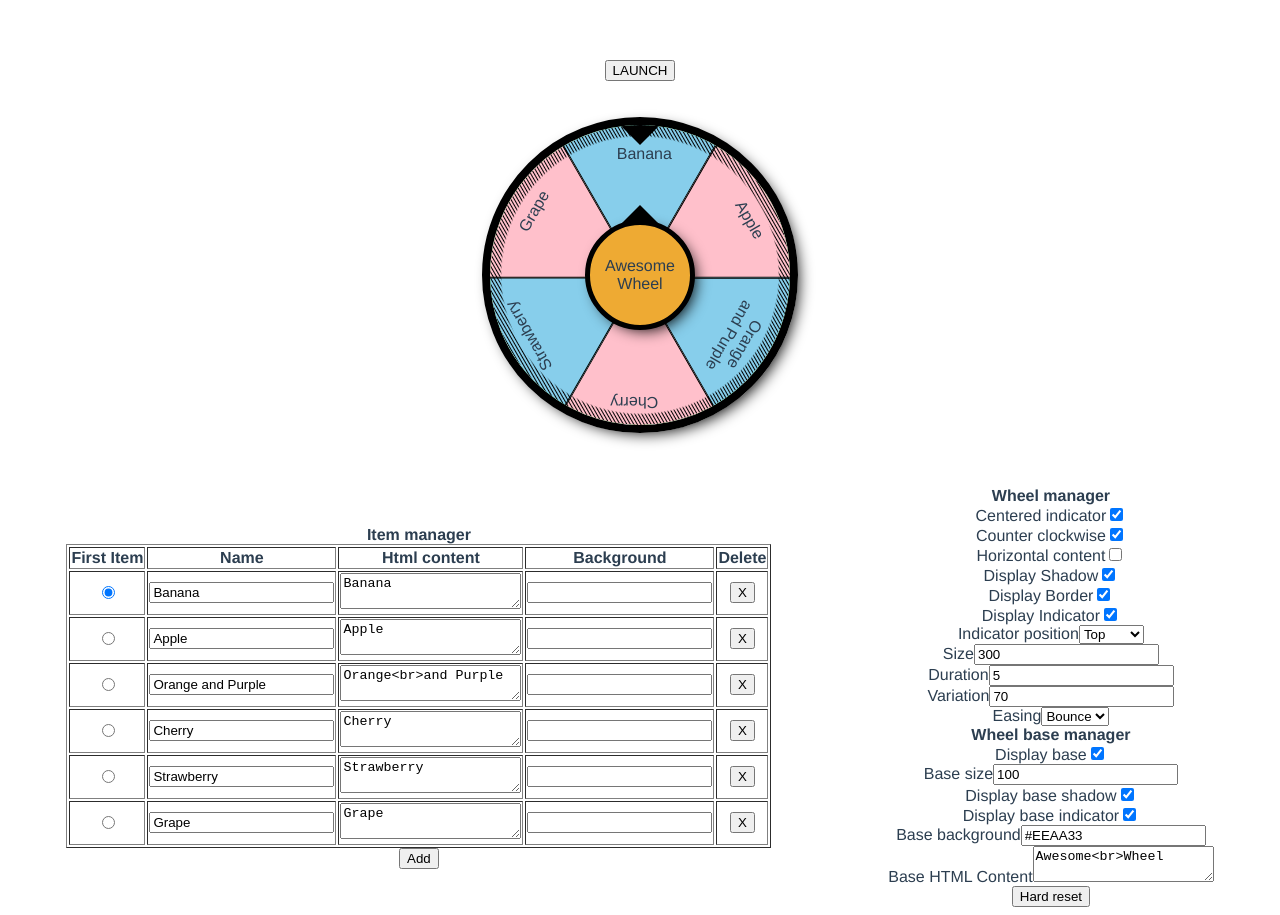
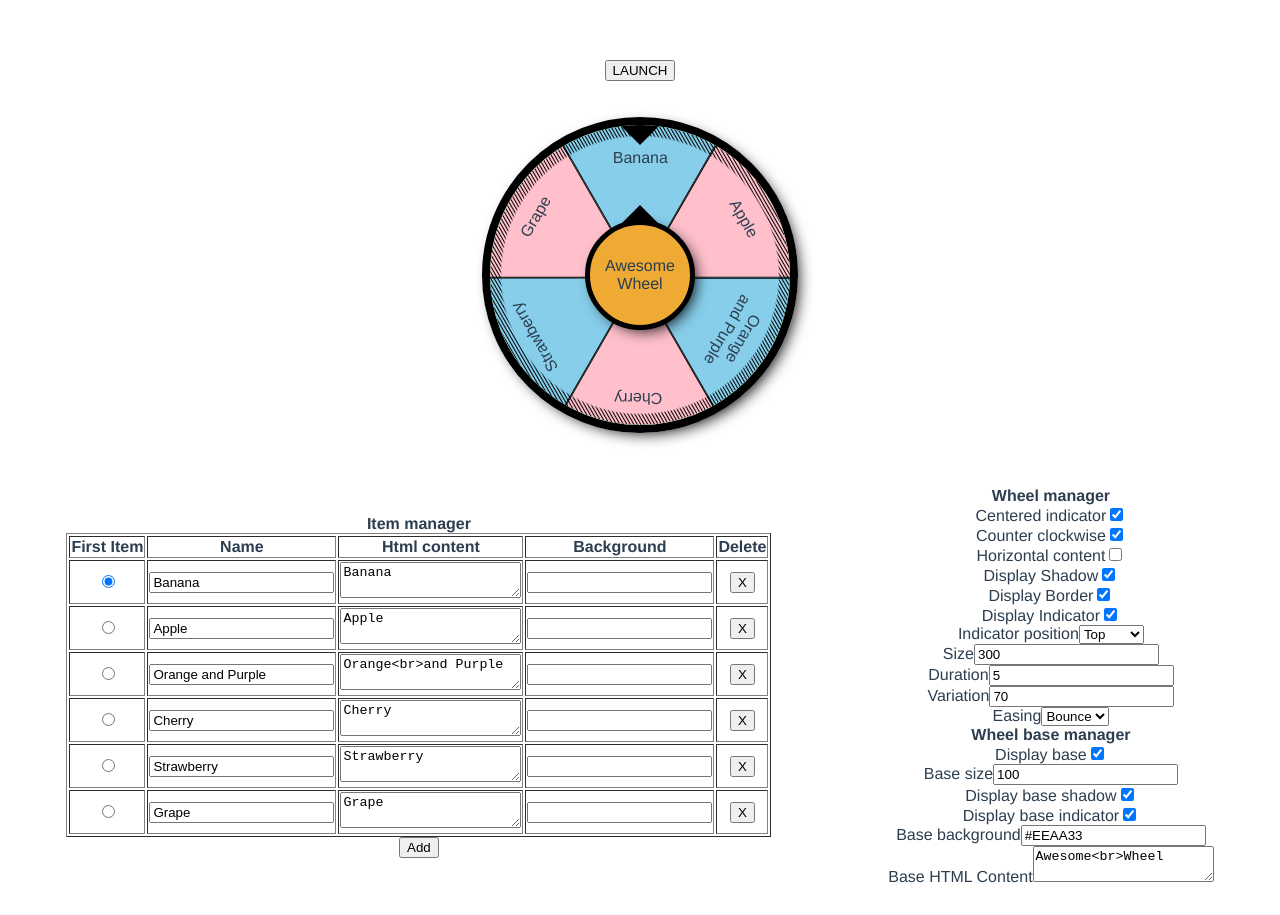
Before and after one commit to nitocode/WheelOfFortune, a Vue app: page / in a window 1280 px wide. After the commit the page ends 894 px from the top, so only its background shows below. Built offline with nearby package versions, Linux system fonts and the light colour scheme.

Commit message:
Fix: wheel manager centered indicator

```diff
--- a/src/components/WheelManager.vue
+++ b/src/components/WheelManager.vue
@@ -8,7 +8,6 @@
         id="centered"
         type="checkbox"
         v-model="settings.centeredIndicator"
-        @click="hardReset"
       />
     </div>
     <!-- COUNTER CLOCKWISE -->
@@ -127,18 +126,12 @@
       <label for="baseHtmlContent">Base HTML Content</label>
       <textarea v-model="settings.baseHtmlContent" />
     </div>
-
-    <!-- APPLY HARD RESET -->
-    <div>
-      <button @click="hardReset">Hard reset</button>
-    </div>
   </div>
 </template>
 
 <script>
 export default {
   name: "WheelManager",
-  emits: ["hardReset"],
   props: {
     initialSettings: {
       type: Object,
@@ -153,11 +146,6 @@ export default {
   mounted() {
     this.settings = this.initialSettings;
   },
-  methods: {
-    hardReset() {
-      this.$emit("hard-reset");
-    },
-  },
 };
 </script>
 
--- a/src/components/WheelOfFortune.vue
+++ b/src/components/WheelOfFortune.vue
@@ -31,6 +31,7 @@
         width: `${size}px`,
         height: `${size}px`,
         transitionDuration: `${duration}s`,
+        transform: `rotate(${this.startingAngle}deg)`,
       }"
     >
       <div
@@ -212,10 +213,6 @@ export default {
   },
   mounted() {
     this.reset();
-    document.querySelector(".wheel").addEventListener("transitionend", () => {
-      this.processingLock = false;
-      this.$emit("wheel-end", this.itemSelected);
-    });
   },
   methods: {
     reset() {
@@ -401,8 +398,8 @@ export default {
   .content {
     position: absolute;
     left: -100%;
-    width: 200%;
-    height: 200%;
+    width: 195%;
+    height: 195%;
     text-align: center;
     transform: skewY(30deg) rotate(0deg);
     padding-top: 20px;
```
